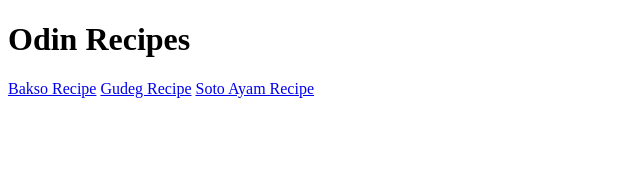
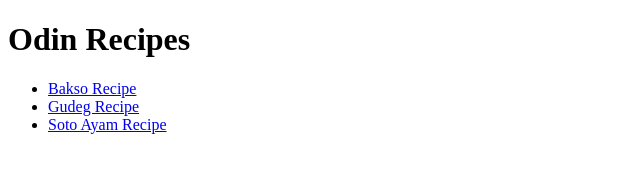
Before and after one commit to mikaeruyf/odin-recipes, a plain HTML site: page index.html in a window 1280 px wide. Shown: the whole page, without its empty margins (0-640 px from the left). Drawn offline with Linux system fonts and the light colour scheme.

Commit message:
add unordered list on index.html links

```diff
--- a/index.html
+++ b/index.html
@@ -7,8 +7,10 @@
 </head>
 <body>
     <h1>Odin Recipes</h1>
-    <a href="recipes/bakso.html">Bakso Recipe</a>
-    <a href="recipes/gudeg.html">Gudeg Recipe</a>
-    <a href="recipes/soto-ayam.html">Soto Ayam Recipe</a>
+    <ul>
+	<li><a href="recipes/bakso.html">Bakso Recipe</a></li>
+	<li><a href="recipes/gudeg.html">Gudeg Recipe</a></li>
+	<li><a href="recipes/soto-ayam.html">Soto Ayam Recipe</a></li>
+    </ul>
 </body>
 </html>
```
